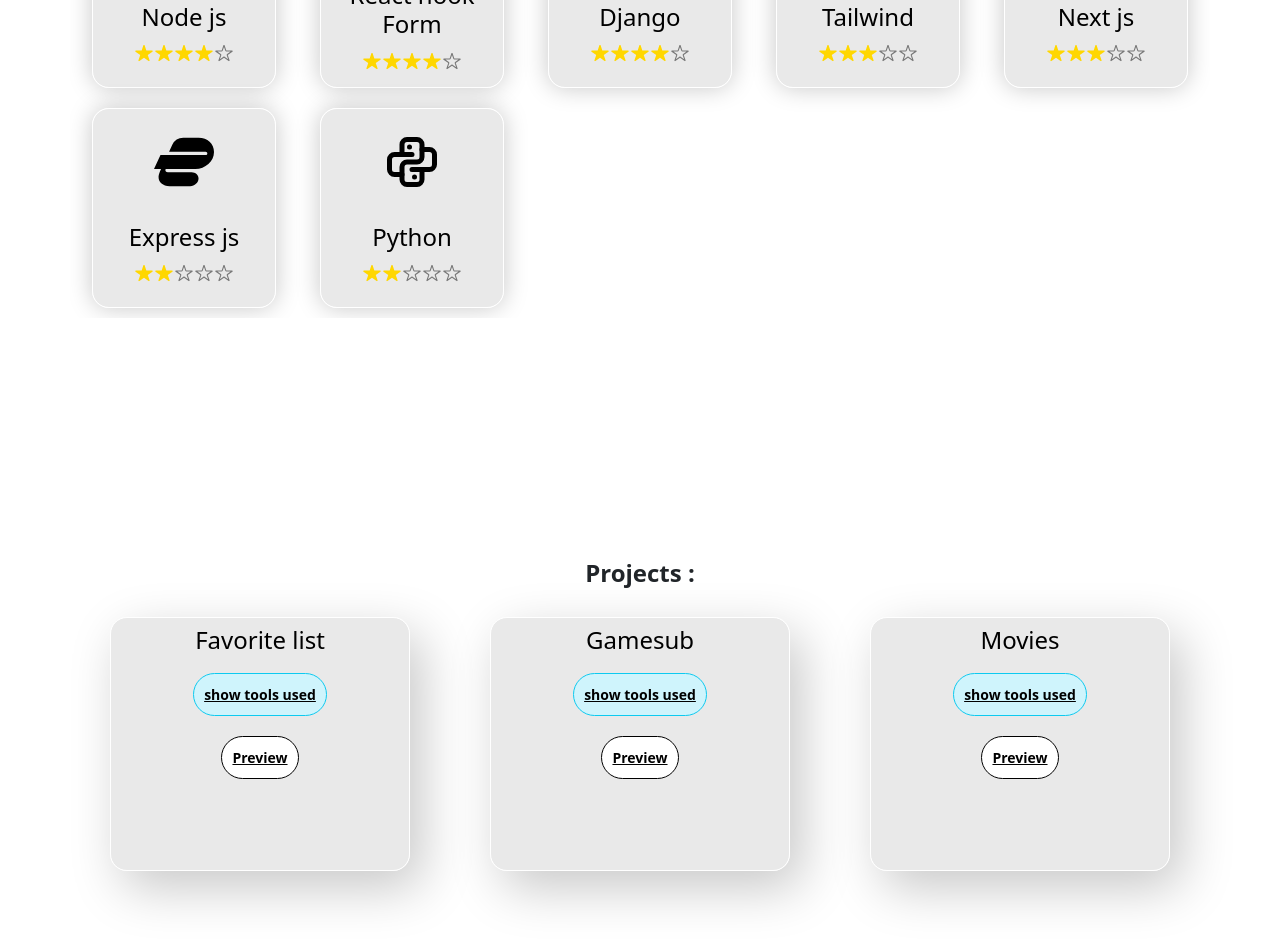
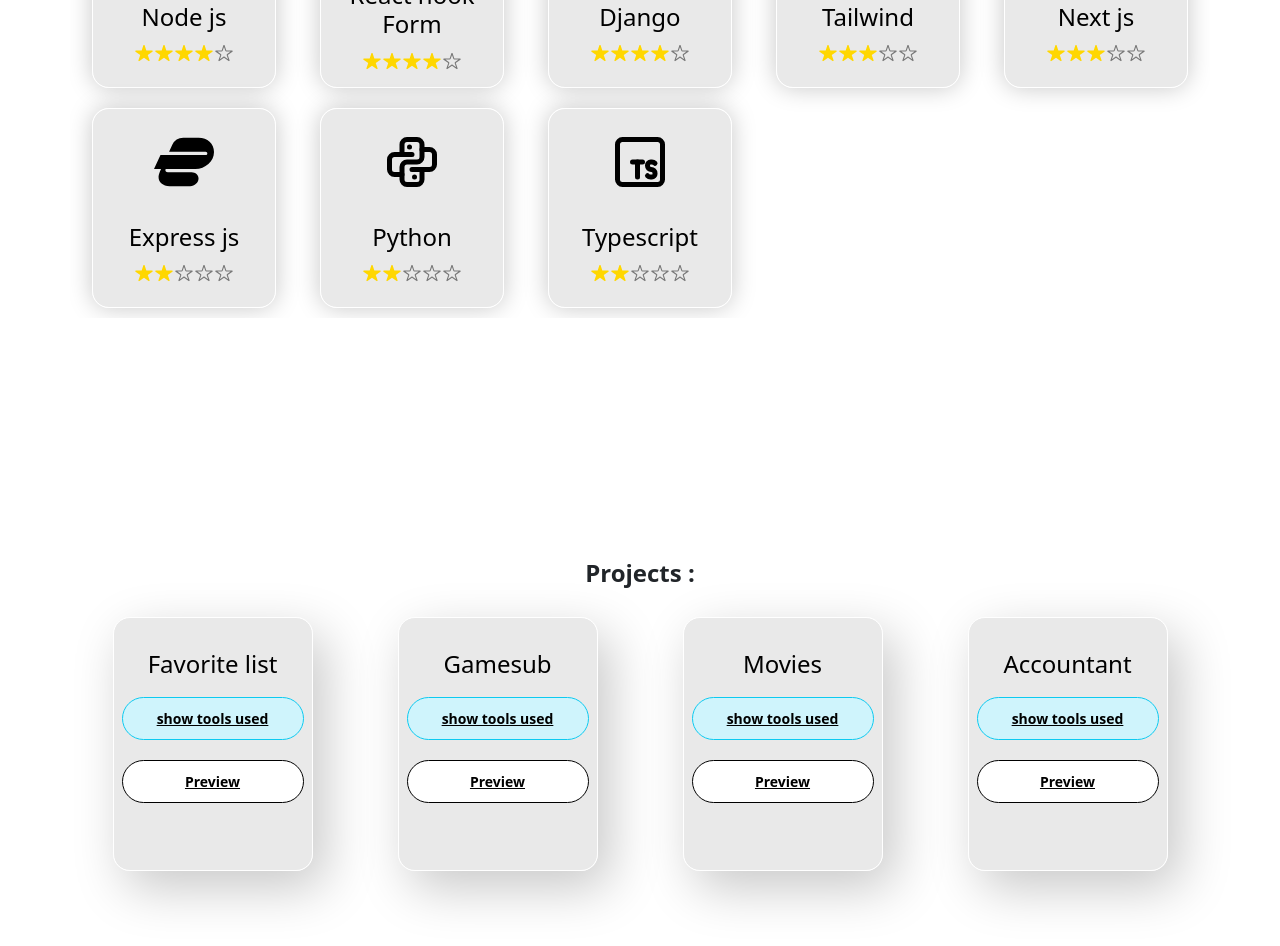
Before and after one commit to theFarzin-m/resume, a React (Vite) app: page / in a window 1280 px wide. Shown: the part 2440-3386 px from the top of the page. Built offline with nearby package versions, Linux system fonts and the light colour scheme.

Commit message:
add new project and change project card style

```diff
--- a/package.json
+++ b/package.json
@@ -20,7 +20,8 @@
     "react-icons": "^5.3.0",
     "react-router-dom": "^7.0.1",
     "react-scroll": "^1.9.0",
-    "react-snowfall": "^2.1.1"
+    "react-snowfall": "^2.1.1",
+    "styled-components": "^6.1.19"
   },
   "devDependencies": {
     "@eslint/js": "^9.11.1",
--- a/src/components/Project.css
+++ b/src/components/Project.css
@@ -4,7 +4,7 @@
   align-items: center;
   margin: 10px;
   box-sizing: border-box;
-  width: 300px;
+  width: 200px;
   height: 254px;
   background: rgba(217, 217, 217, 0.58);
   border: 1px solid white;
@@ -16,11 +16,34 @@
   user-select: none;
   font-weight: bolder;
   color: black;
+  overflow: hidden;
+
+  & h4 {
+    transition: all 1s;
+  }
+}
+
+.project-component .custom-card .overlay {
+  transition: all 1s;
+  background-color: rgba(0, 49, 217, 0.58);
+  color: white;
+  padding: 12px;
+  border-radius: 24px;
+  position: relative;
+  z-index: -1;
+  top: 80px;
 }
 
 .project-component .custom-card:hover {
   border: 1px solid black;
   transform: scale(1.05);
+  & h4 {
+    color: #eeeeee;
+  }
+
+  & .overlay {
+    transform: scale(25);
+  }
 }
 
 .project-component .custom-card:active {
@@ -38,6 +61,7 @@
   transition: all 0.3s ease-in-out;
   border: 1px solid black;
   box-shadow: 0 0 0 0 black;
+  width: 100%;
 }
 
 .project-component .custom-button:hover {
--- a/src/components/Project.jsx
+++ b/src/components/Project.jsx
@@ -10,9 +10,9 @@
     const used = document.querySelectorAll(".used");
 
     if (used) {
-      used.forEach(u => {
-        u.classList.remove("used")
-      })
+      used.forEach((u) => {
+        u.classList.remove("used");
+      });
     }
 
     tools.map((t) => {
@@ -32,6 +32,7 @@
         {data.map((perview) => (
           <div className="col d-flex justify-content-center" key={perview.id}>
             <div className="custom-card p-2">
+              <div className="overlay"></div>
               <h4> {perview.title}</h4>
               <Link
                 to="skills"
--- a/src/components/Skills.jsx
+++ b/src/components/Skills.jsx
@@ -18,6 +18,7 @@
   TbBrandNodejs,
   TbBrandNextjs,
   TbApi,
+  TbBrandTypescript,
 } from "react-icons/tb";
 import { IoGitBranchOutline } from "react-icons/io5";
 import { BiLogoRedux, BiLogoMongodb } from "react-icons/bi";
@@ -128,6 +129,11 @@
           icon={<TbBrandPython fontSize="60px" />}
           level={2}
         />
+        <Card
+          title="Typescript"
+          icon={<TbBrandTypescript fontSize="60px" />}
+          level={2}
+        />
       </div>
     </div>
   );
--- a/src/data.json
+++ b/src/data.json
@@ -37,5 +37,20 @@
     "title": "Movies",
     "tools": ["react", "bootstrap", "javascript", "css", "rest-api"],
     "perview": "https://thefarzin-m.github.io/movie/"
+  },
+  {
+    "id": 4,
+    "title": "Accountant",
+    "tools": [
+      "react",
+      "bootstrap",
+      "typescript",
+      "css",
+      "redux",
+      "react-hook-form",
+      "styled-components",
+      "vite"
+    ],
+    "perview": "https://accountant-zeta.vercel.app/"
   }
 ]
```
Also changed, not shown: 1 other file (tests, documents, lock files or other folders).
